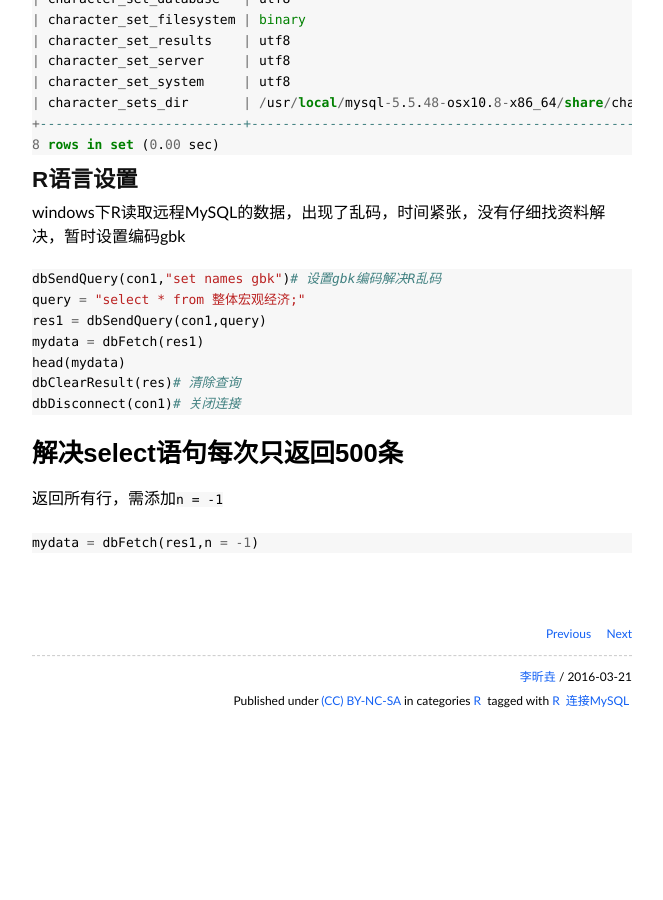
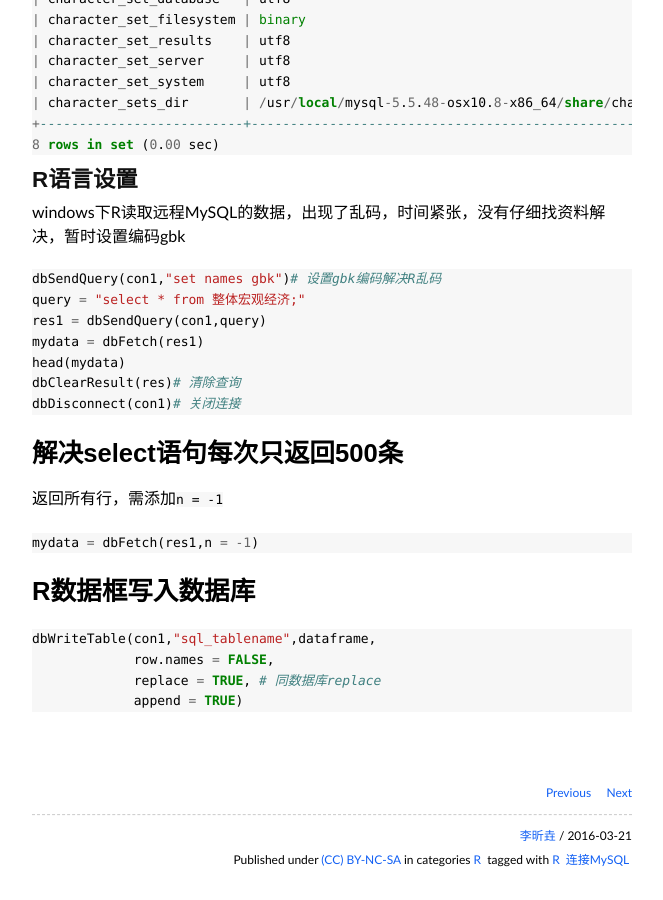
Before and after one commit to lixinyao/jekyll_blog, a Jekyll site: the page built from _posts/2016-03-21-r-mysql.md, in a window 1280 px wide and 900 px high, scrolled down 1184 px. Shown: the whole window, without its empty margins (308-971 px from the left). Built offline with Jekyll 4.4.1, drawn with Linux system fonts in a browser that asks for light colours; nearby versions of some CDN libraries; some web fonts are replaced; comment, search, counter and statistics services are not loaded; before the commit the page ends 1925 px from its top, so only the background shows below that.

Commit message:
增加写入数据库

````diff
--- a/_posts/2016-03-21-r-mysql.md
+++ b/_posts/2016-03-21-r-mysql.md
@@ -93,3 +93,12 @@ dbDisconnect(con1)# 关闭连接
 ```r
 mydata = dbFetch(res1,n = -1)
 ```
+
+# R数据框写入数据库
+
+```r
+dbWriteTable(con1,"sql_tablename",dataframe,
+             row.names = FALSE,
+             replace = TRUE, # 同数据库replace
+             append = TRUE)
+```
````
